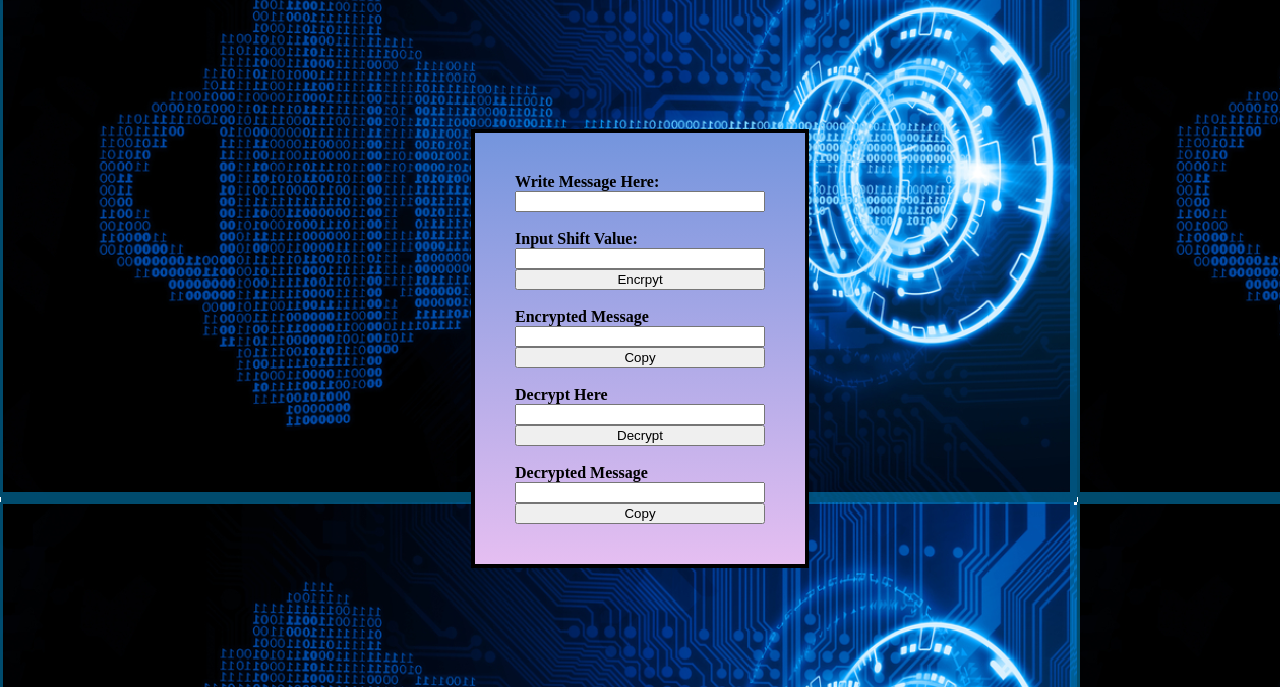
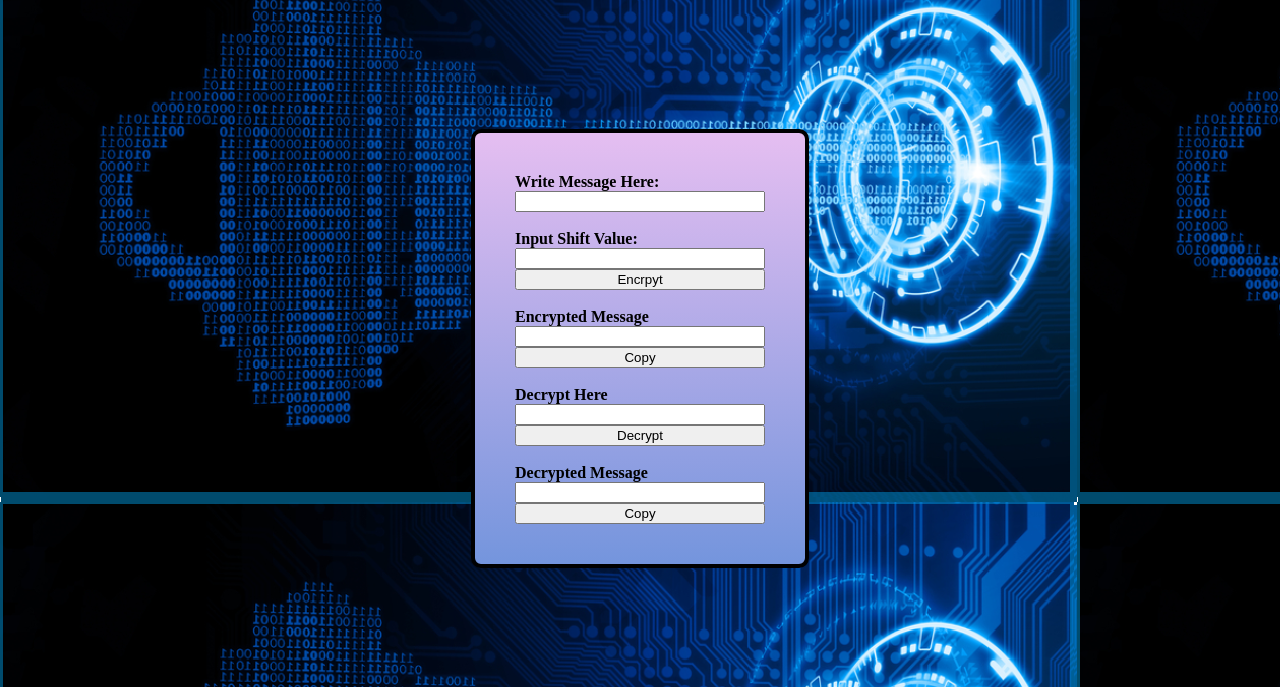
Before and after one commit to ShivaniAgarwal2001/Cryptography, a plain HTML site: page caesar.html in a window 1280 px wide. Shown: the part 113-800 px from the top of the page. Drawn offline with Linux system fonts and the light colour scheme.

Commit message:
Update caesar.css

```diff
--- a/caesar.css
+++ b/caesar.css
@@ -14,7 +14,10 @@ h1 {
 	margin-top: 150px;
 	width: 250px;
 	border: solid 4px;
-    background-image: linear-gradient(#7495dd, #e5bef1);
+	border-radius: 10px;
+	background-image: linear-gradient(#e5bef1,#7495dd);
+
+
 }
 
 body {
```
Lines whose indentation alone changed are shown as unchanged.
